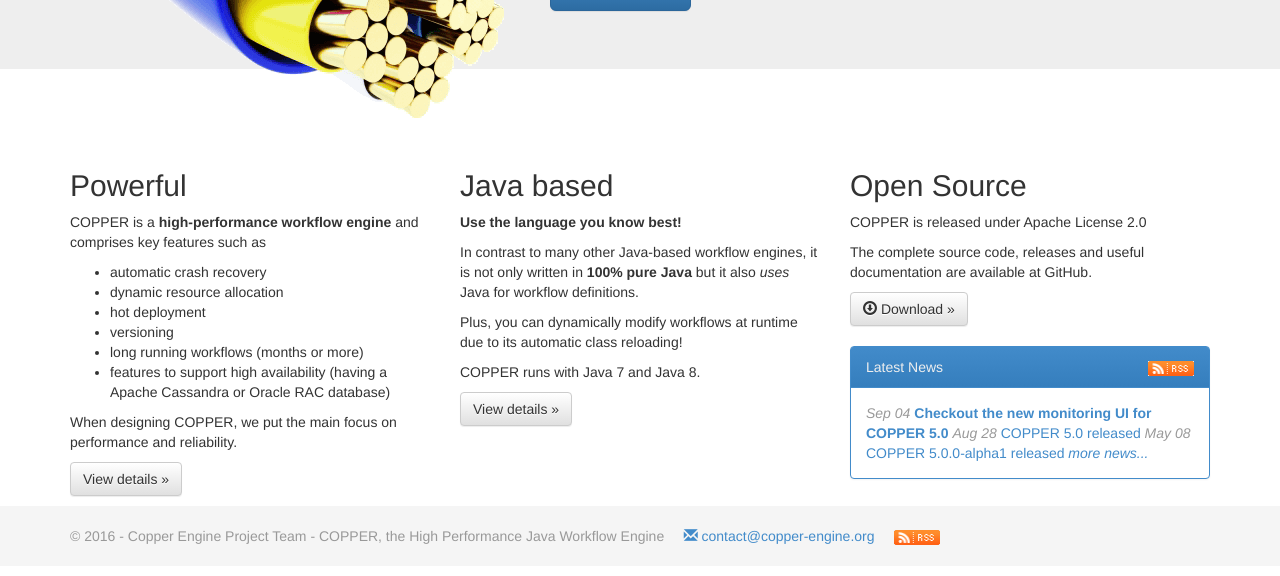
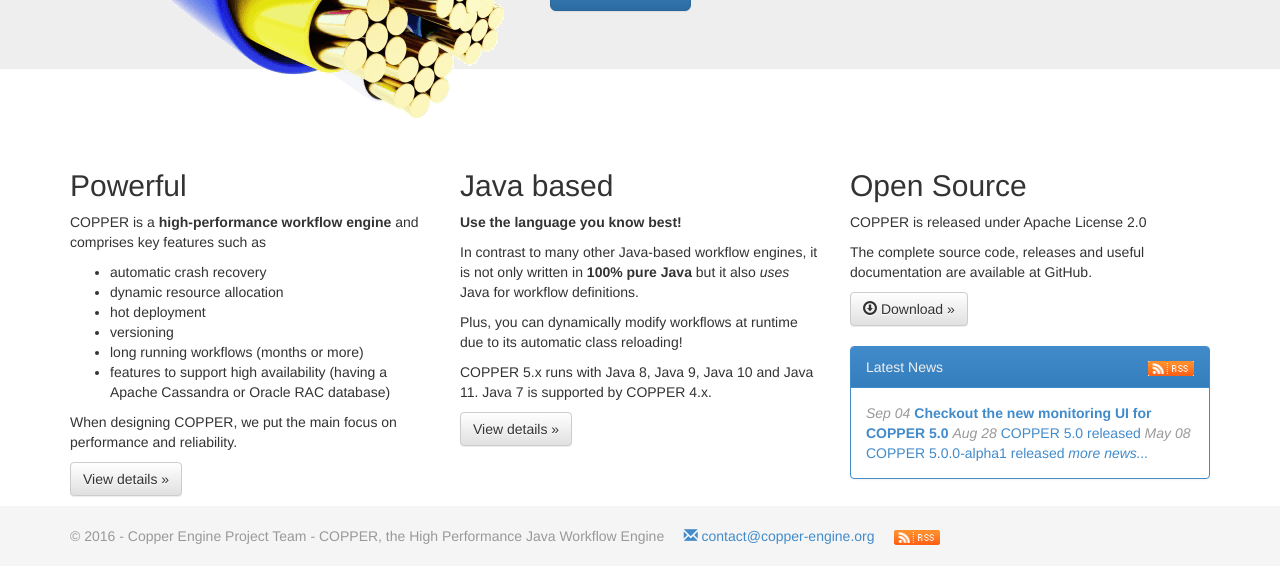
Before and after one commit to copper-engine/copper-engine.github.io, a Jekyll site: the page built from index.html, in a window 1280 px wide, cut to the strip 324-900 px from the top of the page. Built offline with Jekyll 4.4.1, drawn with Linux system fonts in a browser that asks for light colours; nearby versions of some CDN libraries; comment, search, counter and statistics services are not loaded.

Commit message:
Update Java version support in start page for COPPER 5

```diff
--- a/index.html
+++ b/index.html
@@ -47,7 +47,7 @@
 
                 <p>Plus, you can dynamically modify workflows at runtime due to its automatic class reloading!</p>
 
-                <p>COPPER runs with Java 7 and Java 8.</p>
+                <p>COPPER 5.x runs with Java 8, Java 9, Java 10 and Java 11. Java 7 is supported by COPPER 4.x.</p>
 
                 <p><a class="btn btn-default" href="/about/" role="button">View details &raquo;</a></p>
             </div>
```
